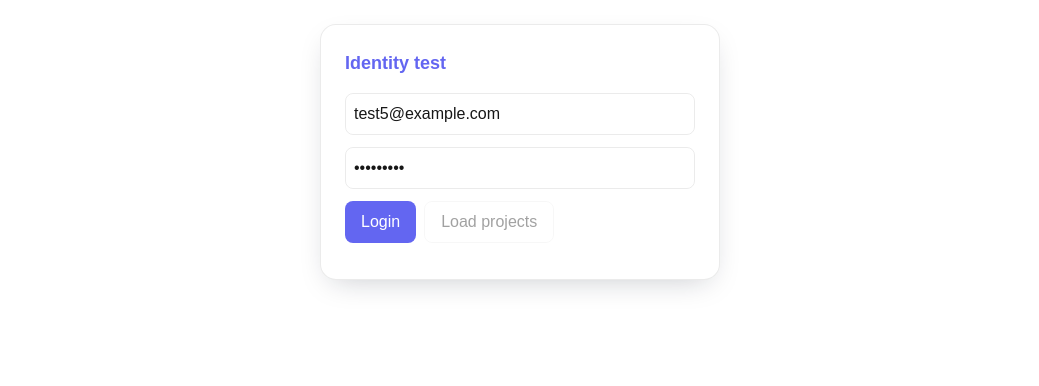
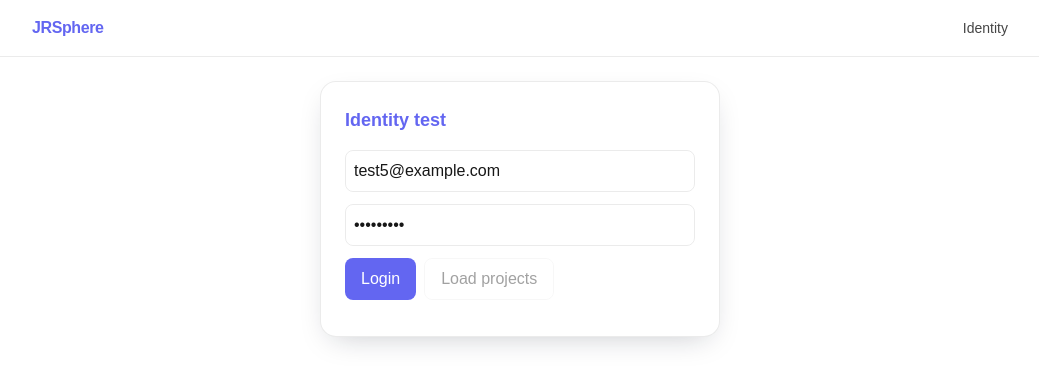
Before and after one commit to JRSphere/jrs-platform, a Next.js app in the folder apps/web/: page /identity-test in a window 1280 px wide. Shown: the top 386 px of the page, without its empty margins (120-1159 px from the left). Built offline with nearby package versions, Linux system fonts and the light colour scheme; no server answers.

Commit message:
feat(web): add site header and theme to root layout
Adds a sticky JRSphere header using the design tokens and wraps all pages in the root layout.

Co-authored-by: eafte <eafte1@outlook.com>

Co-authored-by: thisisrayhan <thisisrez574@gmail.com>

```diff
--- a/apps/web/app/layout.tsx
+++ b/apps/web/app/layout.tsx
@@ -1,31 +1,20 @@
 import type { Metadata } from "next";
-import { Geist, Geist_Mono } from "next/font/google";
-import { QueryProvider } from "@/components/providers/query-provider";
 import "./globals.css";
-
-const geistSans = Geist({
-  variable: "--font-geist-sans",
-  subsets: ["latin"],
-});
-
-const geistMono = Geist_Mono({
-  variable: "--font-geist-mono",
-  subsets: ["latin"],
-});
+import { Header } from "@/components/layout/Header";
 
 export const metadata: Metadata = {
-  title: "Create Next App",
-  description: "Generated by create next app",
+  title: "JRSphere",
+  description: "JRSphere Office Platform",
 };
 
-export default function RootLayout({ children }: LayoutProps<"/">) {
+export default function RootLayout({
+  children,
+}: Readonly<{ children: React.ReactNode }>) {
   return (
-    <html
-      lang="en"
-      className={`${geistSans.variable} ${geistMono.variable} h-full antialiased`}
-    >
-      <body className="min-h-full flex flex-col">
-        <QueryProvider>{children}</QueryProvider>
+    <html lang="en">
+      <body className="min-h-screen antialiased">
+        <Header />
+        {children}
       </body>
     </html>
   );
--- /dev/null
+++ b/apps/web/components/layout/Header.tsx
@@ -0,0 +1,18 @@
+import Link from "next/link";
+
+export function Header() {
+  return (
+    <header className="sticky top-0 z-10 border-b border-[var(--surface-border)] bg-[var(--surface)]/80 backdrop-blur">
+      <nav className="mx-auto flex max-w-5xl items-center justify-between px-6 py-4">
+        <Link href="/" className="font-semibold tracking-tight text-[var(--accent)]">
+          JRSphere
+        </Link>
+        <div className="flex gap-4 text-sm opacity-80">
+          <Link href="/identity-test" className="transition hover:opacity-100">
+            Identity
+          </Link>
+        </div>
+      </nav>
+    </header>
+  );
+}
```
